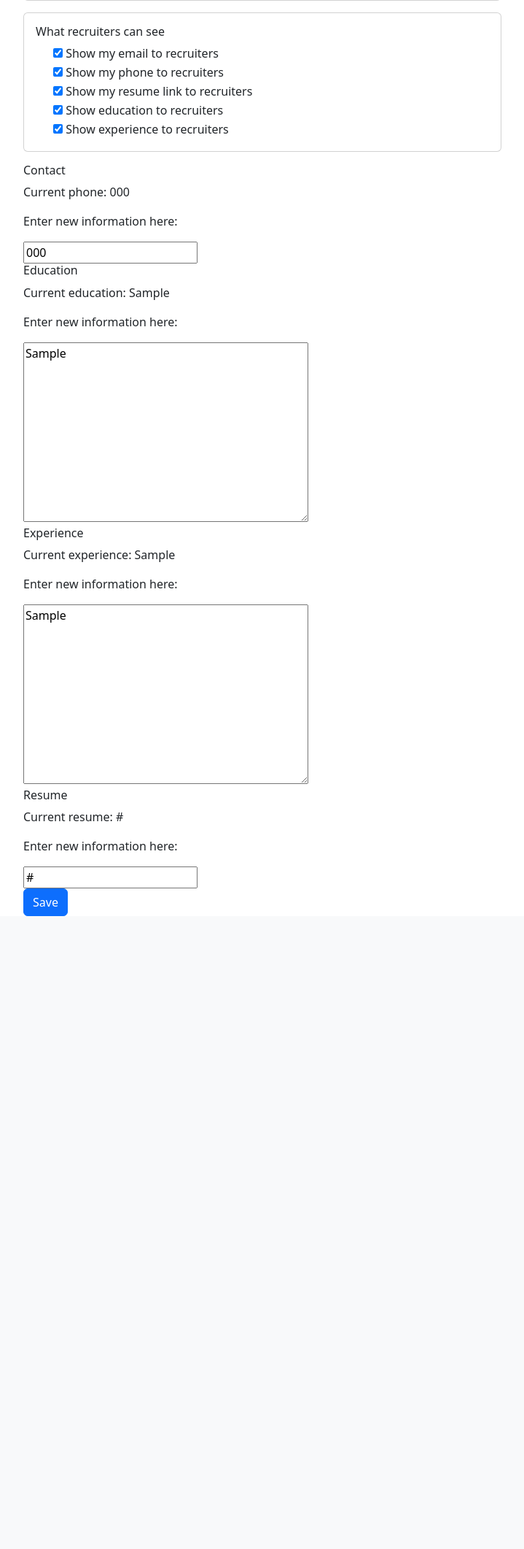
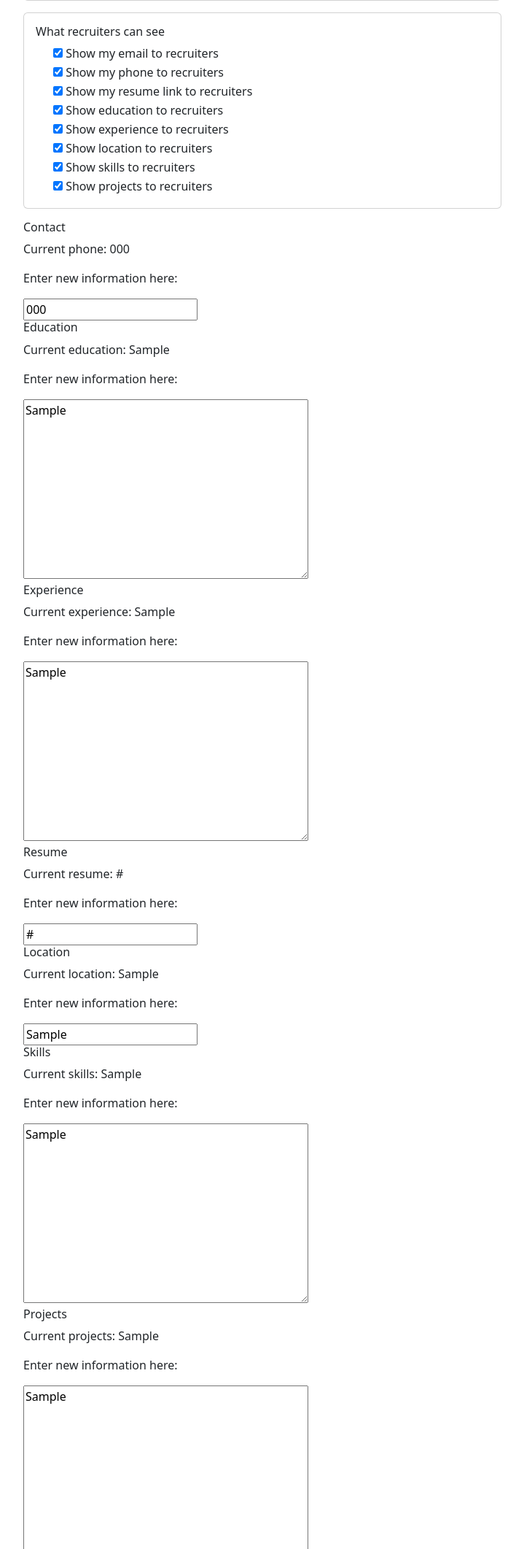
Before and after one commit to 42nacosta/Job-Platform-Project, a Django app: page /accounts/privacy/ in a window 1280 px wide. Shown: the part 355-2477 px from the top of the page at 73% size, without its empty margins (280-999 px from the left). Before the commit the page ends 1610 px from the top, so only its background shows below. Run offline with Django 5.2, Linux system fonts and the light colour scheme; a user stored in the database is signed in; tables that the repository leaves empty hold one stand-in row (values such as "Sample post"); some libraries are stand-ins or nearby versions.

Commit message:
Added more User information so recruiters can search

```diff
--- a/accounts/forms.py
+++ b/accounts/forms.py
@@ -52,10 +52,16 @@
             "show_resume_to_recruiters",
             "show_education_to_recruiters",
             "show_experience_to_recruiters",
+            "show_location_to_recruiters",
+            "show_skills_to_recruiters",
+            "show_projects_to_recruiters",
             "phone",
             "education",
             "experience",
             "resume_url",
+            "location",
+            "skills",
+            "projects",
         )
         widgets = {
             "visibility": forms.RadioSelect,
@@ -67,4 +73,7 @@
             "show_resume_to_recruiters": "Show my resume link to recruiters",
             "show_education_to_recruiters": "Show education to recruiters",
             "show_experience_to_recruiters": "Show experience to recruiters",
+            "show_location_to_recruiters": "Show location to recruiters",
+            "show_skills_to_recruiters" : "Show skills to recruiters",
+            "show_projects_to_recruiters" : "Show projects to recruiters",
         }
--- a/accounts/models.py
+++ b/accounts/models.py
@@ -25,6 +25,9 @@
     show_resume_to_recruiters = models.BooleanField(default=False)
     show_education_to_recruiters = models.BooleanField(default=False)
     show_experience_to_recruiters = models.BooleanField(default=False)
+    show_location_to_recruiters = models.BooleanField(default = False)
+    show_skills_to_recruiters = models.BooleanField(default = False)
+    show_projects_to_recruiters = models.BooleanField(default = False)
 
     # Minimal profile data placeholders (extend later)
     headline = models.CharField(max_length=120, blank=True)
@@ -32,6 +35,9 @@
     education = models.TextField(blank=True)
     experience = models.TextField(blank=True)
     resume_url = models.URLField(blank=True)
+    location = models.CharField(max_length=255, blank=True, null=True)
+    skills = models.TextField(blank=True, null=True)
+    projects = models.TextField(blank=True, null=True)
 
     def __str__(self):
         return f"{self.user.username} - {'Recruiter' if self.is_recruiter else 'Candidate'}"
--- a/accounts/templates/accounts/privacy_settings.html
+++ b/accounts/templates/accounts/privacy_settings.html
@@ -89,6 +89,36 @@
           <div class="text-danger small">{{ form.show_experience_to_recruiters.errors|striptags }}</div>
         {% endif %}
       </div>
+
+      <div class="form-check">
+        {{ form.show_location_to_recruiters }}
+        <label class="form-check-label" for="{{ form.show_location_to_recruiters.id_for_label }}">
+          {{ form.show_location_to_recruiters.label }}
+        </label>
+        {% if form.show_location_to_recruiters.errors %}
+          <div class="text-danger small">{{ form.show_location_to_recruiters.errors|striptags }}</div>
+        {% endif %}
+      </div>
+
+      <div class="form-check">
+        {{ form.show_skills_to_recruiters }}
+        <label class="form-check-label" for="{{ form.show_skills_to_recruiters.id_for_label }}">
+          {{ form.show_skills_to_recruiters.label }}
+        </label>
+        {% if form.show_skills_to_recruiters.errors %}
+          <div class="text-danger small">{{ form.show_skills_to_recruiters.errors|striptags }}</div>
+        {% endif %}
+      </div>
+
+      <div class="form-check">
+        {{ form.show_projects_to_recruiters }}
+        <label class="form-check-label" for="{{ form.show_projects_to_recruiters.id_for_label }}">
+          {{ form.show_projects_to_recruiters.label }}
+        </label>
+        {% if form.show_projects_to_recruiters.errors %}
+          <div class="text-danger small">{{ form.show_projects_to_recruiters.errors|striptags }}</div>
+        {% endif %}
+      </div>
     </div>
         <h6>Contact</h6>
         <p>Current phone: {{ profile.phone }}</p>
@@ -109,6 +139,21 @@
         <p>Current resume: {{ profile.resume_url }}</p>
         <p>Enter new information here: </p>
         {{ form.resume_url }}
+
+        <h6>Location</h6>
+        <p>Current location: {{ profile.location }}</p>
+        <p>Enter new information here: </p>
+        {{ form.location }}
+
+        <h6>Skills</h6>
+        <p>Current skills: {{ profile.skills }}</p>
+        <p>Enter new information here: </p>
+        {{ form.skills }}
+
+        <h6>Projects</h6>
+        <p>Current projects: {{ profile.projects }}</p>
+        <p>Enter new information here: </p>
+        {{ form.projects }}
     <br>
 
 
--- a/accounts/views.py
+++ b/accounts/views.py
@@ -56,7 +56,6 @@
         if form.is_valid():
             user = form.save()  # save the User instance
 
-            # ✅ Save recruiter flag to Profile
             is_recruiter = form.cleaned_data.get("is_recruiter", False)
             user.profile.is_recruiter = is_recruiter
             user.profile.save()
@@ -96,5 +95,8 @@
         "can_resume": profile.can_view(viewer, "resume"),
         "can_education": profile.can_view(viewer, "education"),
         "can_experience": profile.can_view(viewer, "experience"),
+        "can_location": profile.can_view(viewer, "location"),
+        "can_skills": profile.can_view(viewer, "skills"),
+        "can_projects": profile.can_view(viewer, "projects"),
     }
     return render(request, "accounts/profile_detail.html", ctx)
--- a/home/templates/home/job_form.html
+++ b/home/templates/home/job_form.html
@@ -5,7 +5,7 @@
   <form method="post">
     {% csrf_token %}
     <div class="mb-3">
-      <label class="form-label">Title</label>
+      <label class="form-label">Job Title</label>
       <input name="title" class="form-control"
              value="{% if job %}{{ job.title }}{% endif %}" required/>
     </div>
@@ -14,7 +14,7 @@
       <textarea name="description" class="form-control" rows="6" required>{% if job %}{{ job.description }}{% endif %}</textarea>
     </div>
     <div class="mb-3">
-      <label class="form-label">Location</label>
+      <label class="form-label">Location ()</label>
       <input name="location" class="form-control"
              value="{% if job %}{{ job.location }}{% endif %}"/>
     </div>
```
Also changed, not shown: accounts/templates/accounts/profile_detail.html (+18 -0 lines), home/templates/home/forbidden.html (deleted, +0 -8 lines), accounts/migrations/0002_profile_location_profile_projects_and_more.py (added).
